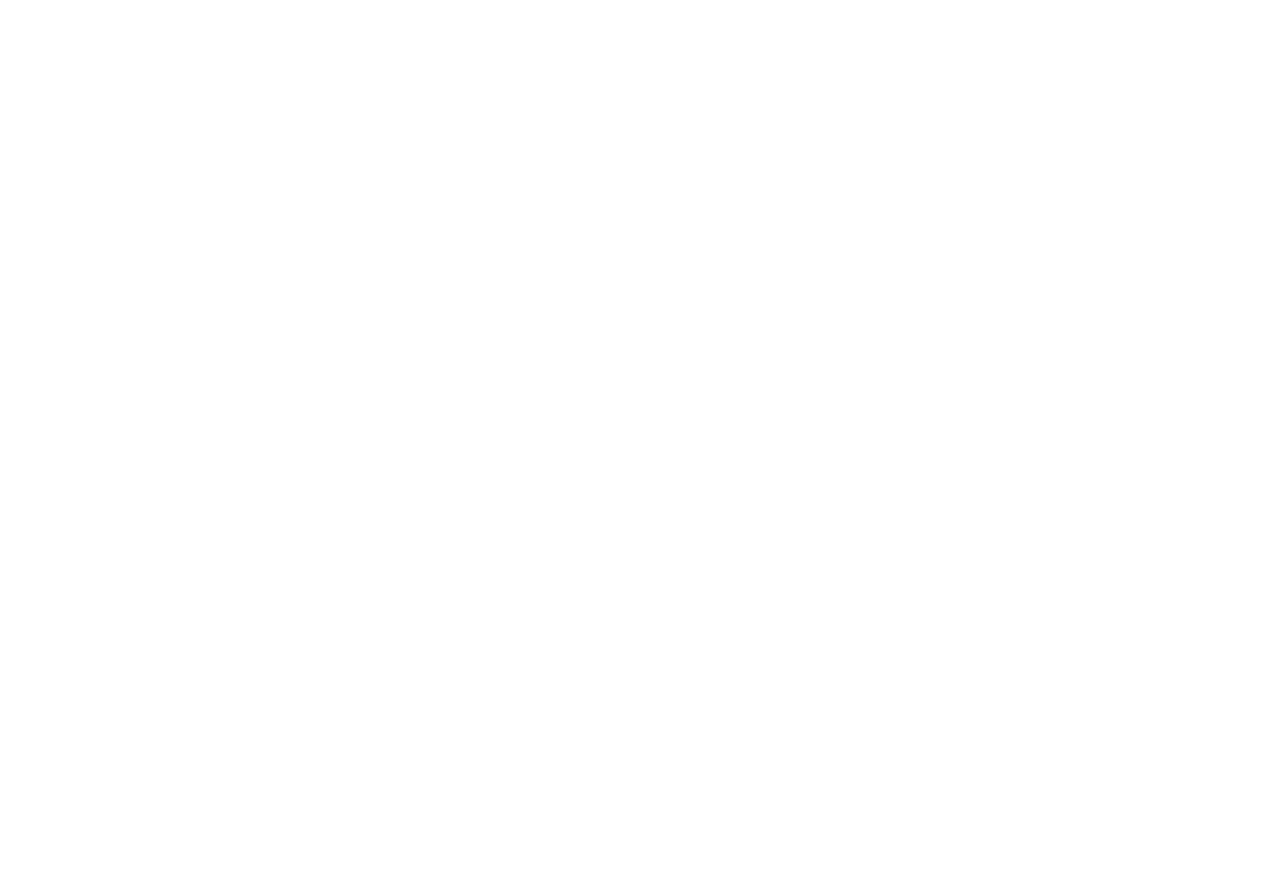
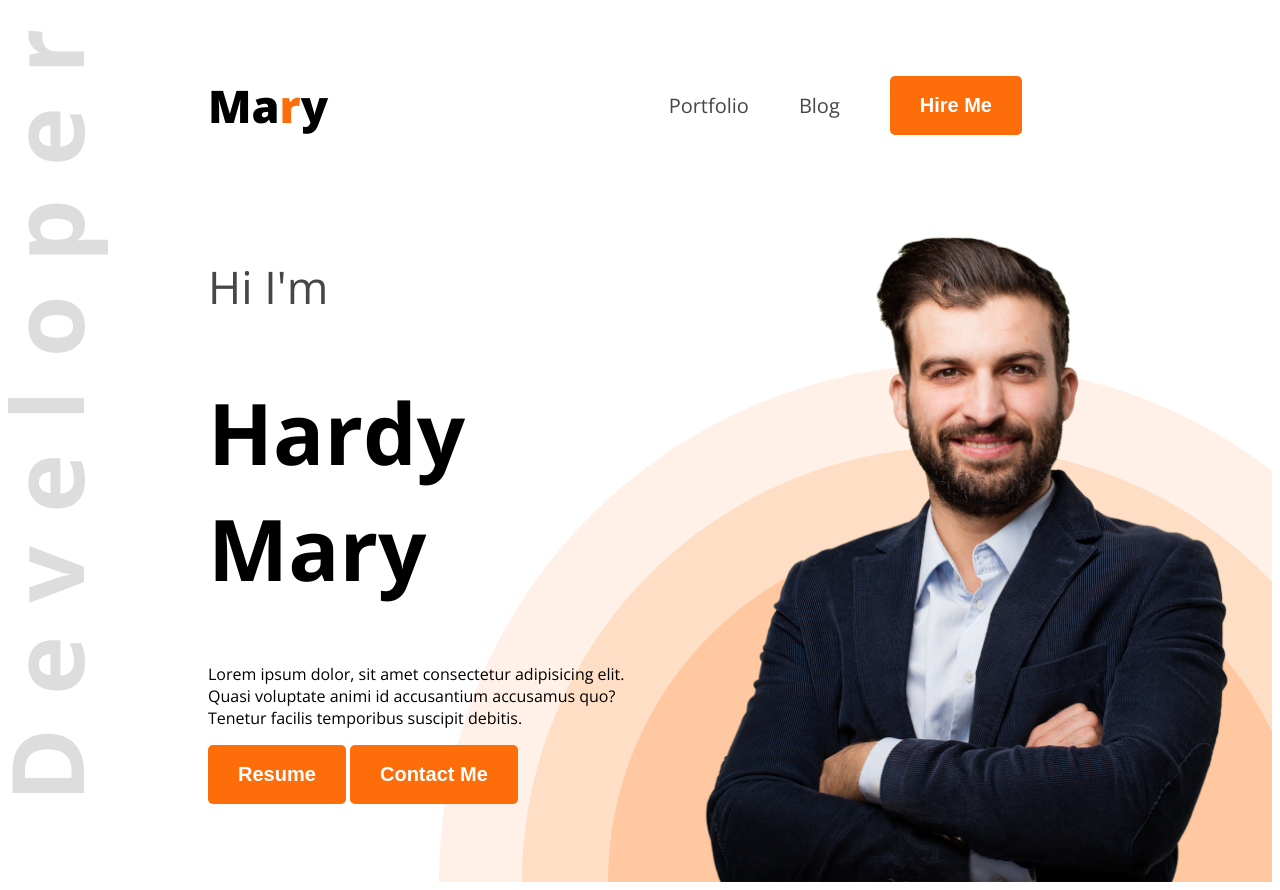
Before and after one commit to malam1998/developer-portfolio, a plain HTML site: page index.html in a window 1280 px wide. Before the commit the page ends 800 px from the top, so only its background shows below. Drawn offline with nearby package versions, Linux system fonts and the light colour scheme.

Commit message:
everything

```diff
--- a/index.html
+++ b/index.html
@@ -4,9 +4,39 @@
     <meta charset="UTF-8" />
     <meta name="viewport" content="width=device-width, initial-scale=1.0" />
     <title>Webdeveloper Portfolio</title>
+    <link rel="preconnect" href="https://fonts.googleapis.com" />
+    <link rel="preconnect" href="https://fonts.gstatic.com" crossorigin />
+    <link
+      href="https://fonts.googleapis.com/css2?family=Open+Sans:ital,wght@0,300..800;1,300..800&display=swap"
+      rel="stylesheet"
+    />
+    <link rel="stylesheet" href="style/index.css" />
   </head>
-  <body>
-    <header></header>
+  <body class="open-sans-normal">
+    <header class="header">
+      <nav>
+        <h3 class="nav-title">Ma<span class="text-primary">r</span>y</h3>
+        <ul>
+          <li><a class="dark-2">Portfolio</a></li>
+          <li><a class="dark-2">Blog</a></li>
+          <li><button class="btn-primary">Hire Me</button></li>
+        </ul>
+      </nav>
+      <div class="banner">
+        <div class="banner-content">
+          <h3 class="banner-greetings dark-2">Hi I'm</h3>
+          <h1 class="banner-title">Hardy Mary</h1>
+          <p class="banner-description">
+            Lorem ipsum dolor, sit amet consectetur adipisicing elit. Quasi
+            voluptate animi id accusantium accusamus quo? Tenetur facilis
+            temporibus suscipit debitis.
+          </p>
+          <button class="btn-primary">Resume</button>
+          <button class="btn-primary">Contact Me</button>
+        </div>
+        <img class="banner-img" src="/images/hardy.png" alt="" />
+      </div>
+    </header>
     <main></main>
     <footer></footer>
   </body>
--- /dev/null
+++ b/style/index.css
@@ -0,0 +1,85 @@
+/* font style */
+.open-sans-normal {
+  font-family: "Open Sans", sans-serif;
+  font-optical-sizing: auto;
+  font-style: normal;
+  font-variation-settings: "wdth" 100;
+}
+
+/* shared style */
+.text-primary {
+  color: #fd6e0a;
+}
+
+.dark-2 {
+  color: #474747;
+}
+
+.btn-primary {
+  background-color: #fd6e0a;
+  font-weight: 700;
+  font-size: 20px;
+  color: white;
+  border-radius: 5px;
+  border: none;
+  padding: 18px 30px;
+}
+
+/* header */
+.header {
+  background-image: url(/images/developer.png), url(/images/header_bg.png);
+  background-repeat: no-repeat;
+  background-position: top left, bottom right;
+}
+
+/* navbar */
+nav {
+  display: flex;
+  align-items: center;
+  justify-content: space-between;
+  margin: 30px 200px;
+}
+
+.nav-title {
+  font-weight: 800;
+  font-size: 45px;
+}
+
+nav ul {
+  display: flex;
+  align-items: center;
+}
+
+nav ul li {
+  list-style: none;
+  margin-right: 50px;
+}
+
+nav li a {
+  font-size: 20px;
+}
+
+/* banner */
+.banner {
+  display: flex;
+  justify-content: space-between;
+  margin: 0 35px 0 200px;
+}
+
+.banner-content {
+  max-width: 580px;
+}
+
+.banner-greetings {
+  font-size: 45px;
+  font-weight: 400;
+}
+
+.banner-title {
+  font-size: 85px;
+  font-weight: bold;
+}
+
+.banner-img {
+  width: 580px;
+}
```
Also changed, not shown: images/developer.png (added), images/hardy.png (added), images/header_bg.png (added), images/icons/facebook.png (added), images/icons/insta.png (added), images/icons/js.png (added), images/icons/mongo.png (added), images/icons/nodejs.png (added), images/icons/react.png (added), images/icons/twitter.png (added).
